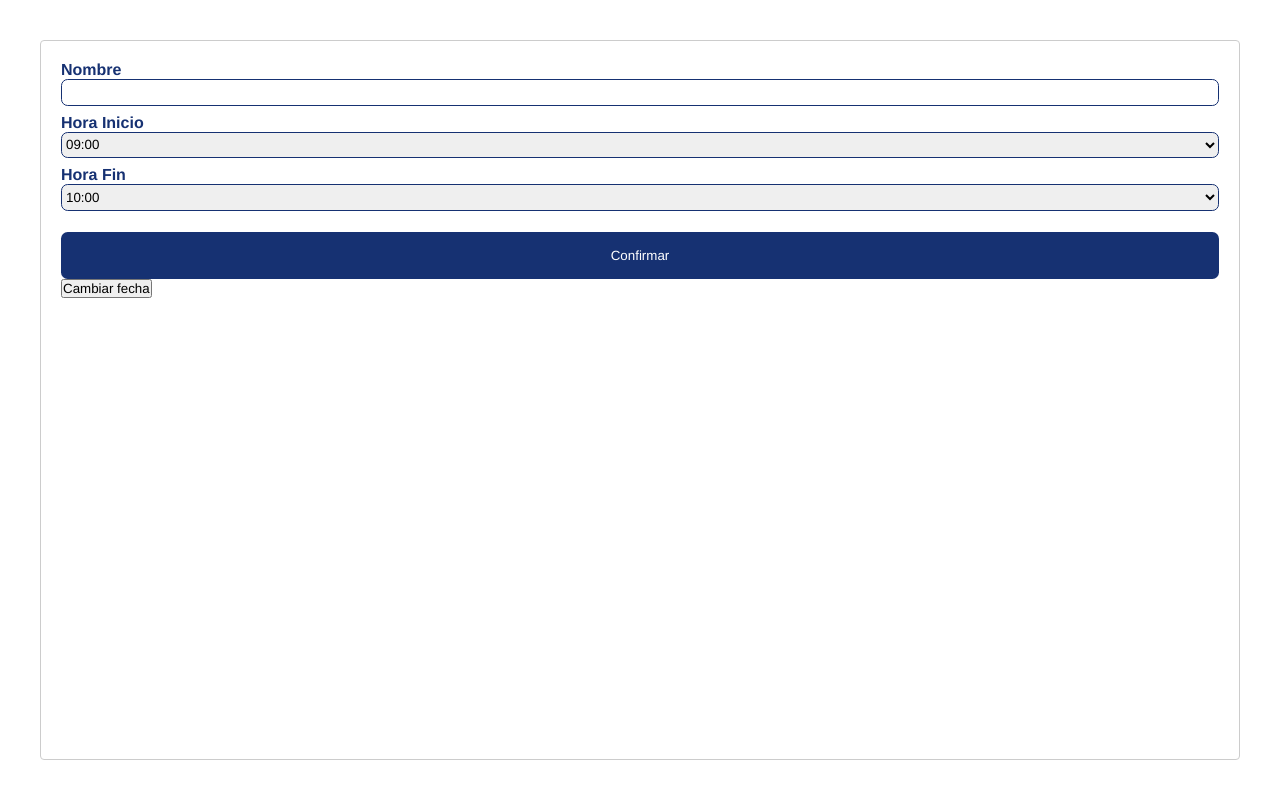
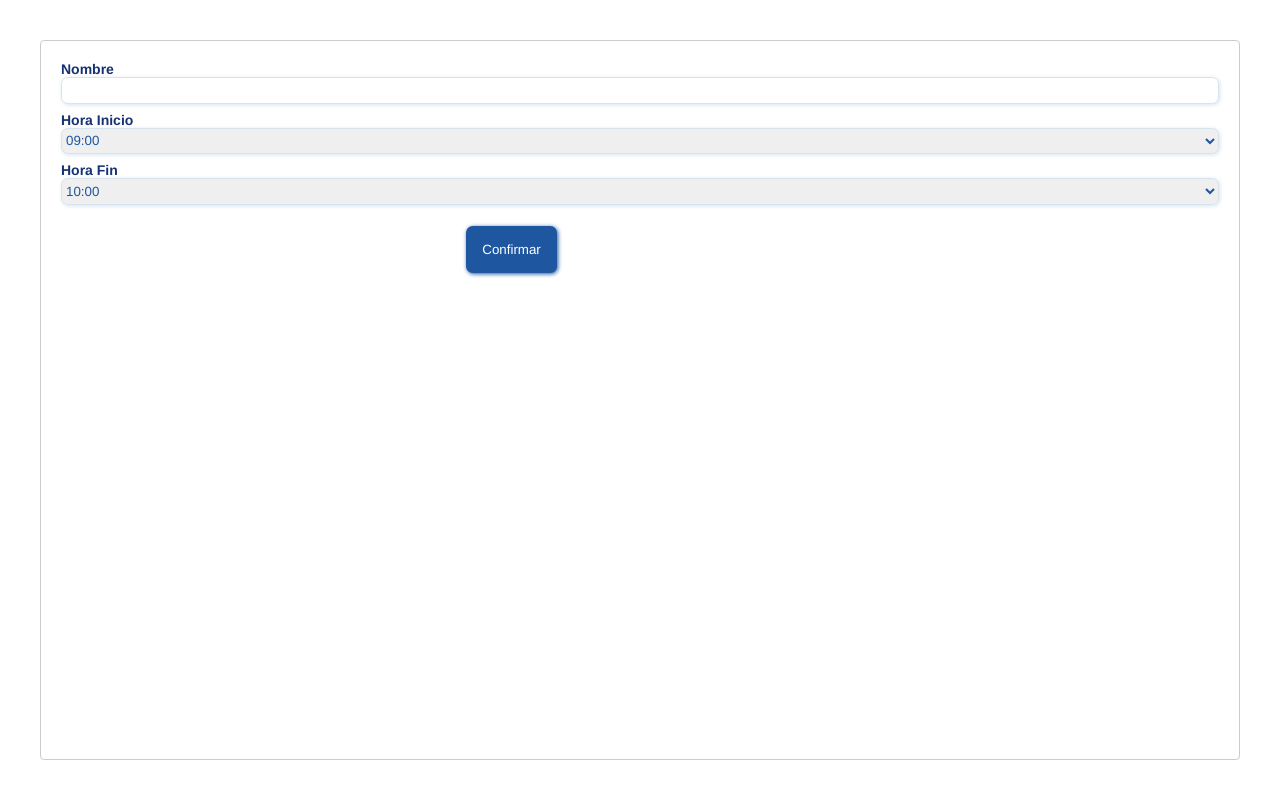
Before and after one commit to EstiBv/DatePicker--technical-test-, a React (Create React App) app: page / in a window 1280 px wide. Both pictures are taken after a click on the button "Confirmar abrir modal". Built offline with nearby package versions, Linux system fonts and the light colour scheme.

Commit message:
render new dates into dayPicker

```diff
--- a/src/components/App.js
+++ b/src/components/App.js
@@ -1,4 +1,4 @@
-import React from "react";
+import React, { useEffect } from "react";
 import { useState } from "react";
 import "../styles/App.scss";
 // dataJson witch appointments
@@ -28,11 +28,10 @@ const App = () => {
   const [hourFinal, setHourFinal] = useState("");
   const [locale, setLocale] = useState("es");
 
-  // useEffect for render data
-
-  // const handleAppointments = (inputValue) => {
-  //   setAppointments();
-  // };
+  // useEffect for render data ¿*?
+  useEffect(() => {
+    setAppointments([Dates]);
+  }, []);
 
   // EVENTS
   const handleDay = (day) => {
@@ -43,26 +42,27 @@ const App = () => {
     setModalIsOpen(true);
   };
 
-  // submit and close Modale
+  // Close Modale and get data from LocalSorage
   const handleCloseModal = () => {
     setModalIsOpen(false);
+    savedAppointments();
   };
 
   // form Inputs and set data into LocalStorage
   const handleInputChange = (inputNameValue) => {
     setTextInput(inputNameValue);
     console.log("recibo name");
-    localStorage.setItem("client", inputNameValue);
+    localStorage.setItem("Client", inputNameValue);
   };
   const handleInputHoursInitial = (inputHourInitialValue) => {
     setHourInitial(inputHourInitialValue);
     console.log(inputHourInitialValue);
-    localStorage.setItem("Hour initial", inputHourInitialValue);
+    localStorage.setItem("hourInitial", inputHourInitialValue);
   };
 
   const handleInputFinalHours = (inputFinalHourslValue) => {
     setHourFinal(inputFinalHourslValue);
-    localStorage.setItem("Final hour", inputFinalHourslValue);
+    localStorage.setItem("finalHour", inputFinalHourslValue);
   };
 
   // posibility to change local hour inital datapicker
@@ -70,10 +70,31 @@ const App = () => {
     setLocale();
   };
 
-  // JSON > data client from json
+  // JSON Get data saved from form and saved into [Dates] > json dates
+  const savedAppointments = () => {
+    let nameClient = localStorage.getItem("Client");
+    let hourInitial = localStorage.getItem("HourInitial");
+    let finalHour = localStorage.getItem("FinalHour");
+    setAppointments(
+      [
+        ...Dates,
+        {
+          nameClient,
+          hourInitial,
+          finalHour,
+        },
+      ]
+      // .push(Dates)
+    );
+
+    console.log(nameClient, hourInitial, finalHour);
+  };
+
+  // mapping dates clients from json for paint in render
   const datesClients = Dates.map((client) => {
     return client.name;
   });
+  console.log(datesClients);
 
   // RENDER > render appointments second datapicker
   function renderDay(day) {
@@ -83,7 +104,11 @@ const App = () => {
       textAlign: "center",
       display: "flex",
       color: "#163172",
+      margin: "4px 0px 4px 0px",
     };
+    const datesSaved = appointments.map((item) => {
+      return item.nameClient;
+    });
 
     return (
       <div>
@@ -91,7 +116,9 @@ const App = () => {
         {datesClients[date] &&
           datesClients[date].map((name, i) => (
             <div key={i} style={appointmentsStyle}>
-              {name}
+              <div>
+                {name} ︎✆ <span>{datesSaved}</span>
+              </div>
             </div>
           ))}
       </div>
@@ -127,7 +154,7 @@ const App = () => {
         </section>
         <Appointments
           appointments={appointments}
-          canChangeMonth={false}
+          canChangeMonth={true}
           className="calendarAppointments"
           renderDay={renderDay}
         />
--- a/src/components/Footer.js
+++ b/src/components/Footer.js
@@ -1,7 +1,9 @@
+import { Fragment } from "react";
 import "../styles/Footer.scss";
 
 const footer = () => {
   return (
+    <Fragment>
       <nav className="footer">
         <ul className="footer__list">
           <li>
@@ -20,7 +22,12 @@ const footer = () => {
             </a>
           </li>
         </ul>
+        <small className="footer__copy">
+          {" "}
+          © Developed by Estíbaliz Barato with ❤︎{" "}
+        </small>
       </nav>
+    </Fragment>
   );
 };
 export default footer;
--- a/src/components/main/Appointments.js
+++ b/src/components/main/Appointments.js
@@ -3,14 +3,19 @@ import "react-day-picker/lib/style.css";
 import PropTypes from "prop-types";
 
 const Appointments = (props) => {
+  const datesSaved = props.appointments.map((item, i) => {
+    return <li key={i}>{item.nameClient}</li>;
+  });
+  console.log(datesSaved, props.appointments);
   return (
     <article>
       <DayPicker
-        appointments={props.appointments}
+        appointments={datesSaved}
         canChangeMonth={props.canChangeMonth}
         className="Appoinmets"
         renderDay={props.renderDay}
       />
+      <ul>{datesSaved}</ul>
     </article>
   );
 };
--- a/src/components/main/Calendar.js
+++ b/src/components/main/Calendar.js
@@ -30,7 +30,7 @@ const Calendar = (props) => {
 
 Calendar.propTypes = {
   onDayClick: PropTypes.func,
-  selectDay: PropTypes.object,
+  // selectDay: PropTypes.string,
   locale: PropTypes.string,
   localeUtils: PropTypes.object,
   disabledDays: PropTypes.array,
--- a/src/components/main/Form.js
+++ b/src/components/main/Form.js
@@ -68,9 +68,9 @@ const Form = (props) => {
           <option value="12:00">12:00</option>
           <option value="13:00">13:00</option>
         </select>
-        <button type="submit" className="form__button">
+        {/* <button type="submit" className="form__button">
           Confirmar
-        </button>
+        </button> */}
       </form>
     </>
   );
--- a/src/components/main/WindowModal.js
+++ b/src/components/main/WindowModal.js
@@ -1,6 +1,7 @@
 import React from "react";
 import Modal from "react-modal";
 import PropTypes from "prop-types";
+import "../../styles/Form.scss";
 import Form from "./Form";
 
 const WindowModal = (props) => {
@@ -21,7 +22,9 @@ const WindowModal = (props) => {
           handleInputFinalHours={props.handleInputFinalHours}
         />
         <div>
-          <button onClick={handleCloseModal}>Cambiar fecha</button>
+          <button onClick={handleCloseModal} className="form__btn--modal">
+            Confirmar
+          </button>
         </div>
       </Modal>
     </div>
--- a/src/services/data.json
+++ b/src/services/data.json
@@ -1,9 +1,5 @@
 [
-  {
-    "id": "",
-    "name": " ",
-    "day": ""
-  },
+  {},
   {
     "id": 1,
     "name": [""],
--- a/src/styles/App.scss
+++ b/src/styles/App.scss
@@ -7,6 +7,7 @@ article {
   background-color: var(--ligth);
   margin-left: 10px;
   margin-right: 10px;
+  border-radius: 2em;
 }
 // palette
 :root {
--- a/src/styles/Footer.scss
+++ b/src/styles/Footer.scss
@@ -1,5 +1,6 @@
 .footer {
   margin-top: 40px;
+
   &__list {
     margin-top: 1em;
     display: flex;
@@ -17,4 +18,8 @@
     transform: scale(1.2);
     font-weight: bold;
   }
+  &__copy {
+    font-size: xx-small;
+    margin-left: 40%;
+  }
 }
--- a/src/styles/Form.scss
+++ b/src/styles/Form.scss
@@ -5,19 +5,32 @@
   &__label {
     color: var(--dark);
     font-weight: bold;
+    font-size: 14px;
   }
   &__input {
     height: 2em;
-    border: 0.1em solid var(--dark);
+    border: 0.1em solid var(--ligth);
     border-radius: 0.5em;
     margin-bottom: 8px;
+    color: var(--medium);
+    -webkit-filter: drop-shadow(1px 1px 2px var(--ligth));
+    filter: drop-shadow(1px 1px 2px var(--ligth));
   }
-  &__button {
+  &__btn--modal {
     margin-top: 1em;
-    background-color: var(--dark);
+    background-color: var(--medium);
     padding: 1.2em;
     border-radius: 0.5em;
     border-style: none;
     color: var(--basic);
+    margin-left: 35%;
+    -webkit-filter: drop-shadow(1px 1px 2px var(--medium));
+    filter: drop-shadow(1px 1px 2px var(--medium));
+  }
+  &__btn--modal:hover {
+    -webkit-filter: drop-shadow(1px 1px 2px var(--dark));
+    filter: drop-shadow(1px 1px 2px var(--dark));
+    background-color: var(--dark);
+    color: var(--shadowBasic);
   }
 }
```
Lines whose indentation alone changed are shown as unchanged.
